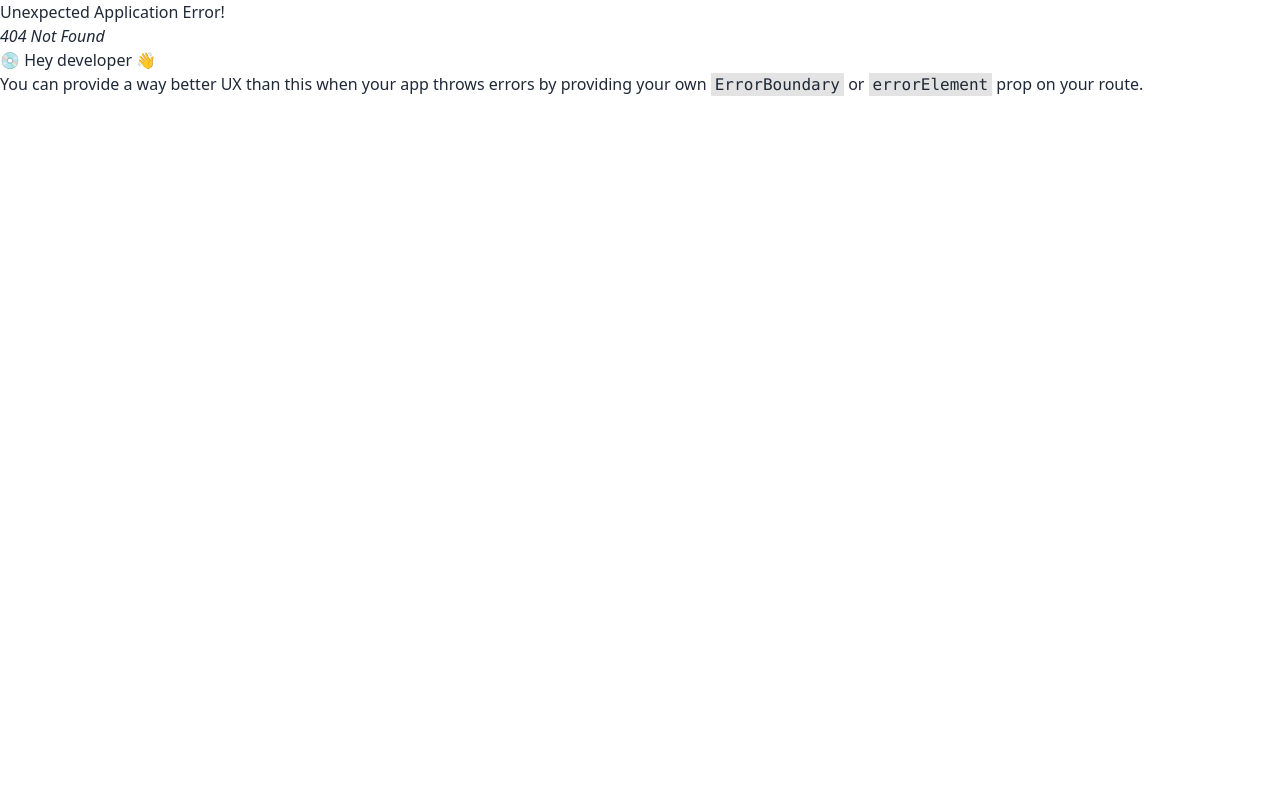
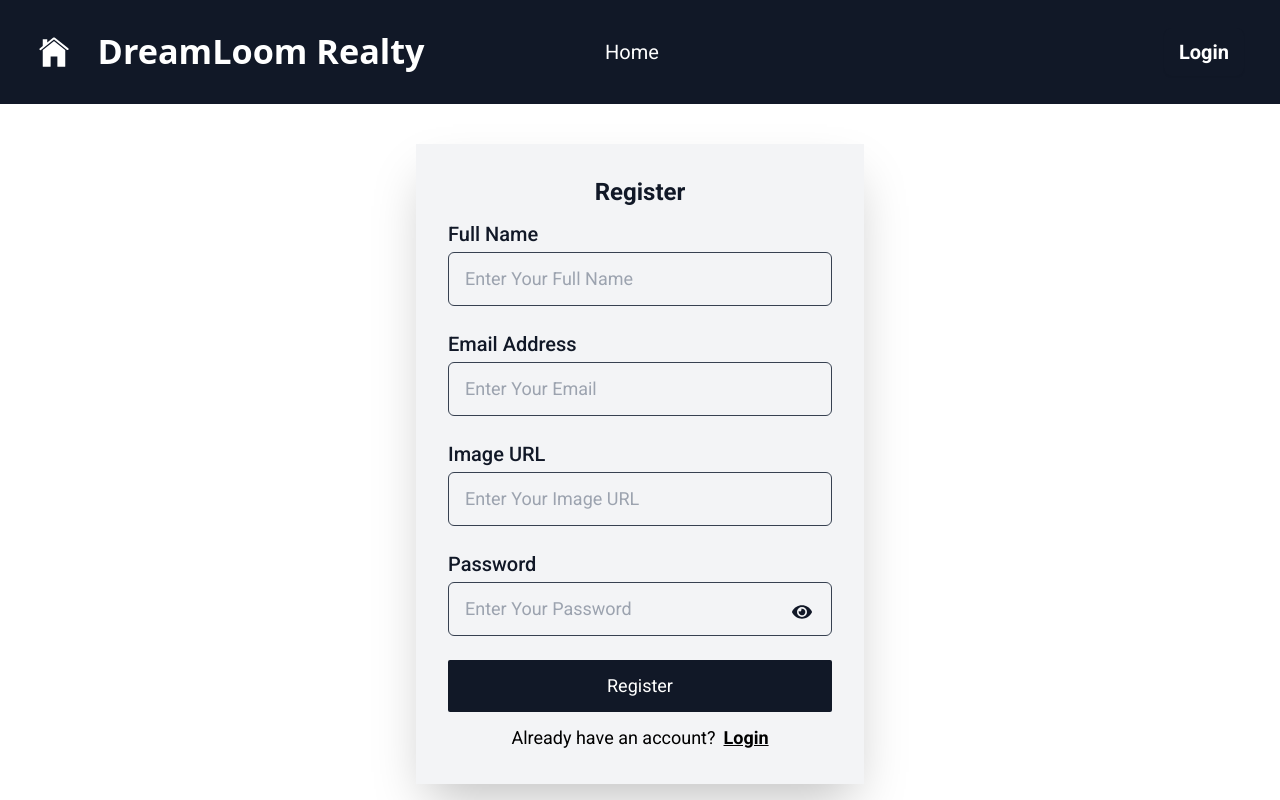
Before and after one commit to AthkiaAdiba/my-tenth-project-client, a React (Vite) app: page /register in a window 1280 px wide. Before the commit this address had no page. Shown: the top 800 px of the page. Built offline with nearby package versions, Linux system fonts and the light colour scheme; no server answers.

Commit message:
added registration functionality

```diff
--- a/package.json
+++ b/package.json
@@ -15,8 +15,10 @@
     "match-sorter": "^6.3.4",
     "react": "^18.2.0",
     "react-dom": "^18.2.0",
+    "react-hook-form": "^7.51.3",
     "react-icons": "^5.1.0",
     "react-router-dom": "^6.23.0",
+    "react-toastify": "^10.0.5",
     "sort-by": "^1.2.0"
   },
   "devDependencies": {
--- a/src/components/Navbar/Navbar.jsx
+++ b/src/components/Navbar/Navbar.jsx
@@ -1,23 +1,32 @@
-import { useState } from "react";
+import { useContext, useState } from "react";
 import { CgProfile } from "react-icons/cg";
 import { IoIosHome } from "react-icons/io";
 import { IoSettingsOutline } from "react-icons/io5";
 import { MdLogout } from "react-icons/md";
 import { Link, NavLink } from "react-router-dom";
+import { AuthContext } from "../../providers/AuthProvider";
 
 const Navbar = () => {
-    const [user, setUser] = useState([]);
+    const { user, logOut } = useContext(AuthContext);
 
     const navLinks = <>
         <NavLink className={({ isActive }) => isActive ? 'underline mr-4' : 'mr-4'} to='/'>Home</NavLink>
-        {/* {
+        {
             user && <>
                 <NavLink className={({ isActive }) => isActive ? 'underline mr-4' : 'mr-4'} to='/updatedProfile'>Updated Profile</NavLink>
                 <NavLink className={({ isActive }) => isActive ? 'underline mr-4' : 'mr-4'} to='/agents'>Agents</NavLink>
             </>
-        } */}
+        }
+    </>
 
-    </>
+    // Log out
+    const handleLogOut = () => {
+        logOut()
+            .then(() => {
+                console.log('logged out successfully')
+            })
+            .catch()
+    }
 
     return (
         <div>
--- a/src/layout/Root.jsx
+++ b/src/layout/Root.jsx
@@ -1,13 +1,13 @@
 import { Outlet } from "react-router-dom";
-//import Navbar from "../components/Navbar/Navbar";
+import Navbar from "../components/Navbar/Navbar";
 import Footer from "../components/Footer/Footer";
-import Nav from "../components/Nav/Nav";
+//import Nav from "../components/Nav/Nav";
 
 
 const Root = () => {
     return (
         <div>
-           <Nav></Nav>
+           <Navbar></Navbar>
            <Outlet></Outlet>
            <Footer></Footer>
         </div>
--- a/src/main.jsx
+++ b/src/main.jsx
@@ -4,9 +4,14 @@ import ReactDOM from 'react-dom/client'
 import './index.css'
 import { RouterProvider } from 'react-router-dom'
 import router from './routes/Router.jsx'
+import AuthProvider from './providers/AuthProvider.jsx'
+import { ToastContainer } from 'react-toastify'
 
 ReactDOM.createRoot(document.getElementById('root')).render(
   <React.StrictMode>
-    <RouterProvider router={router}></RouterProvider>
+    <AuthProvider>
+      <RouterProvider router={router}></RouterProvider>
+    </AuthProvider>
+    <ToastContainer position="top-center" />
   </React.StrictMode>,
 )
--- /dev/null
+++ b/src/pages/Register/Register.jsx
@@ -0,0 +1,100 @@
+import { useContext, useState } from "react";
+import { useForm } from "react-hook-form";
+import { FaEye, FaEyeSlash } from "react-icons/fa";
+import { Link } from "react-router-dom";
+import { AuthContext } from "../../providers/AuthProvider";
+import { toast } from 'react-toastify';
+import 'react-toastify/dist/ReactToastify.css';
+
+const Register = () => {
+    const { createUser, updateInformation } = useContext(AuthContext);
+    const [showPassword, setShowPassword] = useState(false);
+
+    const {
+        register,
+        handleSubmit,
+        reset,
+        formState: { errors },
+    } = useForm()
+
+    const onSubmit = (data) => {
+        const { name, email, image, password } = data;
+        console.log(data)
+
+        // create user
+        createUser(email, password)
+            .then(result => {
+                console.log(result.user);
+                const userInformation = result.user;
+                toast.success('Account created successfully');
+                reset();
+
+                // update profile
+                updateInformation(userInformation, name, image)
+                    .then(() => {
+                        console.log('profile updated')
+                    })
+                    .catch()
+            })
+            .catch(error => {
+                console.error(error)
+            })
+    }
+
+    return (
+        <div className="mt-36 mb-20">
+            <div className="w-full font-roboto mx-auto max-w-md p-8 space-y-3 rounded-none bg-gray-100 text-gray-100 shadow-2xl">
+                <h1 className="text-2xl font-bold text-center text-gray-900">Register</h1>
+                <form onSubmit={handleSubmit(onSubmit)} className="space-y-6">
+                    <div className="space-y-1 text-lg">
+                        <label className="block text-gray-900 font-medium text-xl">Full Name</label>
+                        <input type="text" name="name" placeholder="Enter Your Full Name" className="w-full px-4 py-3 rounded-md border border-gray-700 bg-gray-100 text-black focus:border-violet-400" {...register("name", { required: true })} />
+                        {errors.name && <span className="text-red-700">Name is required</span>}
+                    </div>
+
+                    <div className="space-y-1 text-lg">
+                        <label className="block text-gray-900 font-medium text-xl">Email Address</label>
+                        <input type="email" name="email" placeholder="Enter Your Email" className="w-full px-4 py-3 rounded-md border border-gray-700 bg-gray-100 text-black focus:border-violet-400" {...register("email", { required: true })} />
+                        {errors.email && <span className="text-red-700">Email is required</span>}
+                    </div>
+
+                    <div className="space-y-1 text-lg">
+                        <label className="block text-gray-900 font-medium text-xl">Image URL</label>
+                        <input type="text" name="image" placeholder="Enter Your Image URL" className="w-full px-4 py-3 rounded-md border border-gray-700 bg-gray-100 text-black focus:border-violet-400" {...register("image")} />
+                    </div>
+
+                    <div className="relative space-y-1 text-lg">
+                        <label className="block text-gray-900 font-medium text-xl">Password</label>
+                        <input type={showPassword ? "text" : "password"} name="password" placeholder="Enter Your Password" className="w-full px-4 py-3 rounded-md border border-gray-700 bg-gray-100 text-black focus:border-violet-400" {...register("password", {
+                            required: {
+                                value: true,
+                                message: 'Password is required'
+                            },
+                            pattern: {
+                                value: /^(?=.*[a-z])(?=.*[A-Z]).+$/,
+                                message: 'You have to enter an Uppercase and an Lowercase letter in the password'
+                            },
+                            minLength: {
+                                value: 6,
+                                message: 'Length must be at least 6 character'
+                            }
+                        })} />
+                        <span className='absolute top-12 right-5 text-gray-900 text-xl' onClick={() => setShowPassword(!showPassword)}>
+                            {
+                                showPassword ? <FaEyeSlash></FaEyeSlash> : <FaEye></FaEye>
+                            }
+                        </span>
+                        {errors.password && <span className="text-red-700">{errors.password.message}</span>}
+                    </div>
+
+                    <button className="block w-full p-3 text-center rounded-sm bg-gray-900 text-white text-lg">Register</button>
+                </form>
+                <p className="text-lg font-normal text-center sm:px-6 text-black">Already have an account?
+                    <Link to='/login' className="underline ml-2 font-semibold">Login</Link>
+                </p>
+            </div>
+        </div>
+    );
+};
+
+export default Register;
--- /dev/null
+++ b/src/providers/AuthProvider.jsx
@@ -0,0 +1,65 @@
+import { GithubAuthProvider, GoogleAuthProvider, createUserWithEmailAndPassword, onAuthStateChanged, signOut, updateProfile } from "firebase/auth";
+import { createContext, useEffect, useState } from "react";
+import auth from "../firebase/firebase.config";
+
+
+export const AuthContext = createContext(null);
+
+const AuthProvider = ({ children }) => {
+    const [user, setUser] = useState(null);
+    const [loading, setLoading] = useState(true);
+
+
+    // Providers
+    const googleProvider = new GoogleAuthProvider();
+    const githubProvider = new GithubAuthProvider();
+
+
+    // create User
+    const createUser = (email, password) => {
+        setLoading(true);
+        return createUserWithEmailAndPassword(auth, email, password)
+    }
+
+    // Update profile
+    const updateInformation = (userInformation, name, image) => {
+        return updateProfile(userInformation, {
+            displayName: name,
+            photoURL: image
+        })
+    }
+
+    // Log out
+    const logOut = () => {
+        setLoading(true);
+        signOut(auth)
+    }
+
+    // observer
+    useEffect(() => {
+        const unSubscribe = onAuthStateChanged(auth, currentUser => {
+            console.log(currentUser);
+            setUser(currentUser);
+            setLoading(false);
+        });
+        return () => {
+            unSubscribe();
+        }
+    }, [])
+
+    const authInfo = {
+        user,
+        loading,
+        createUser,
+        updateInformation,
+        logOut
+    };
+
+    return (
+        <AuthContext.Provider value={authInfo}>
+            {children}
+        </AuthContext.Provider>
+    );
+};
+
+export default AuthProvider;
--- a/src/routes/Router.jsx
+++ b/src/routes/Router.jsx
@@ -4,6 +4,7 @@ import Home from "../pages/Home/Home";
 import AddTouristsSpot from "../pages/AddTouristsSpot/AddTouristsSpot";
 import MyList from "../pages/MyList/MyList";
 import AllTouristsSpot from "../pages/AllTouristsSpot/AllTouristsSpot";
+import Register from "../pages/Register/Register";
 
 
 
@@ -28,6 +29,10 @@ const router = createBrowserRouter([
             {
                 path: '/myList',
                 element: <MyList></MyList>
+            },
+            {
+                path: '/register',
+                element: <Register></Register>
             }
         ]
     }
```
Also changed, not shown: 1 other file (tests, documents, lock files or other folders).
